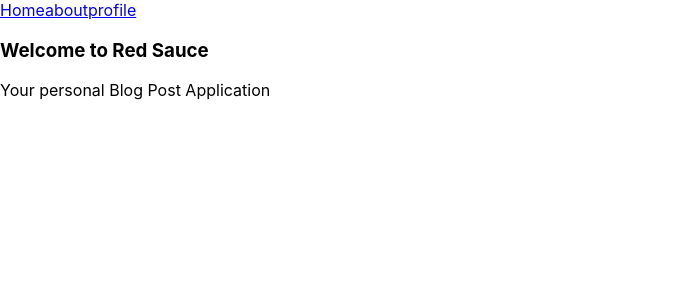
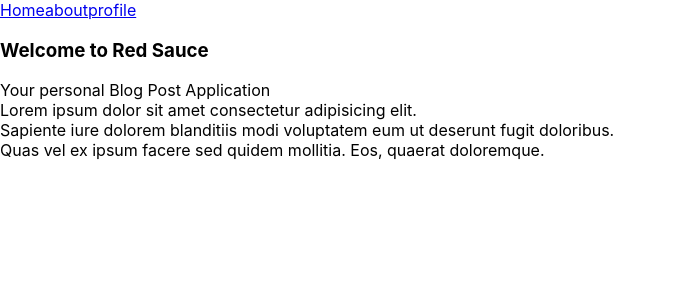
Before and after one commit to alirizvi061/red_sauce, a React (Create React App) app: page /home in a window 1280 px wide. Shown: the top 300 px of the page, without its empty margins (0-676 px from the left). Built offline with nearby package versions, Linux system fonts and the light colour scheme.

Commit message:
Created Lorem Ipsum text for home component

```diff
--- a/src/components/Home.jsx
+++ b/src/components/Home.jsx
@@ -5,7 +5,12 @@ function Home(props) {
         <div className='App'>
             <header className='App-header'>
                 <h3>Welcome to Red Sauce</h3>
-                <p>Your personal Blog Post Application</p>
+                <p>Your personal Blog Post Application<br />
+                    Lorem ipsum dolor sit amet consectetur adipisicing elit. <br />
+                    Sapiente iure dolorem blanditiis modi voluptatem eum ut deserunt fugit doloribus. <br />
+                    Quas vel ex ipsum facere sed quidem mollitia. Eos, quaerat doloremque.
+                </p>
+
             </header>
         </div>
     );
```
